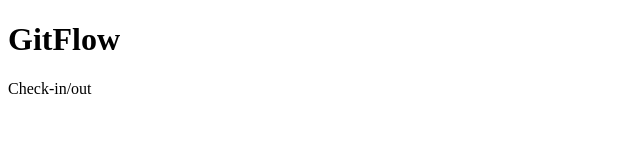
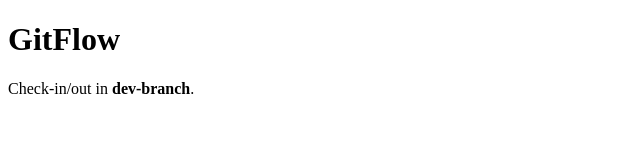
Before and after one commit to TomHell/gitflow, a plain HTML site: page index.html in a window 1280 px wide. Shown: the whole page, without its empty margins (0-640 px from the left). Drawn offline with Linux system fonts and the light colour scheme.

Commit message:
create dev branch and update index.html

```diff
--- a/index.html
+++ b/index.html
@@ -5,6 +5,6 @@
 </head>
 <body>
 <h1>GitFlow</h1>
-<p>Check-in/out</p>
+<p>Check-in/out in <strong>dev-branch</strong>.</p>
 </body>
 </html>
```
Also changed, not shown: 1 other file.
